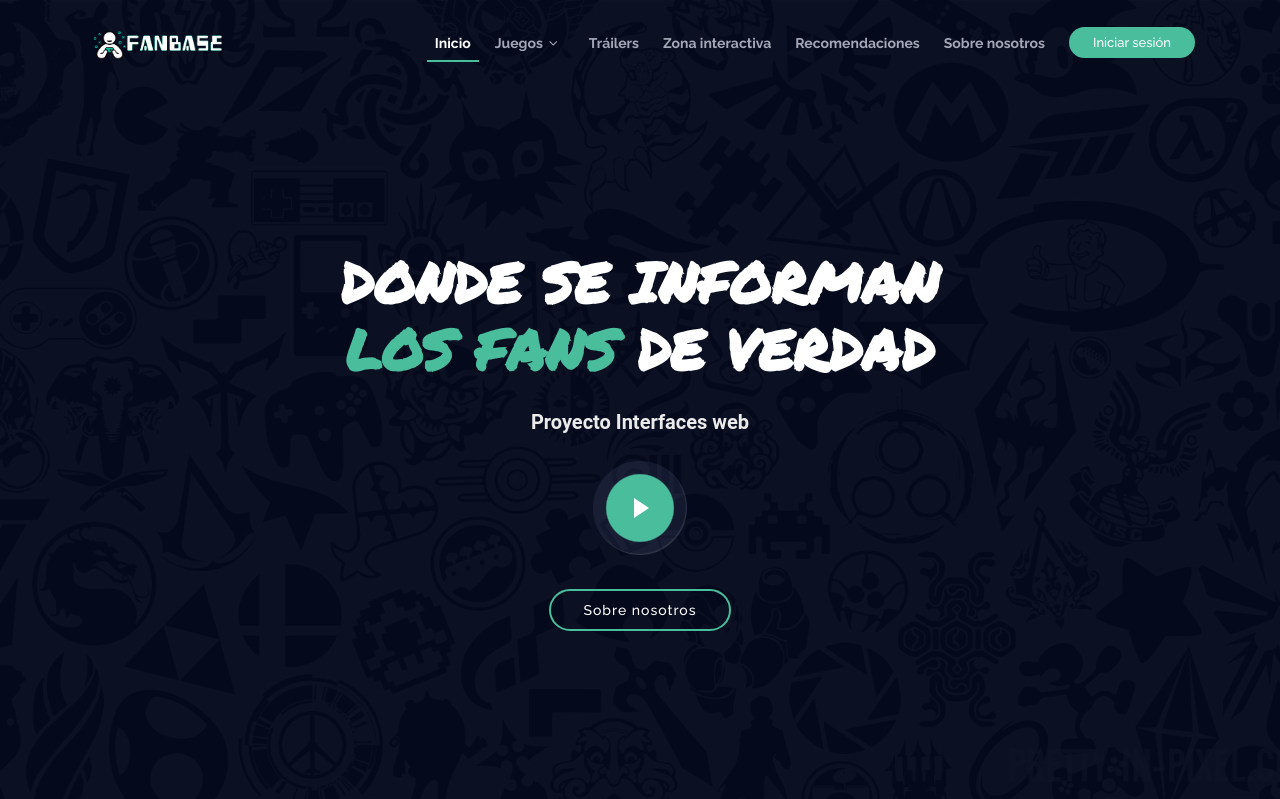
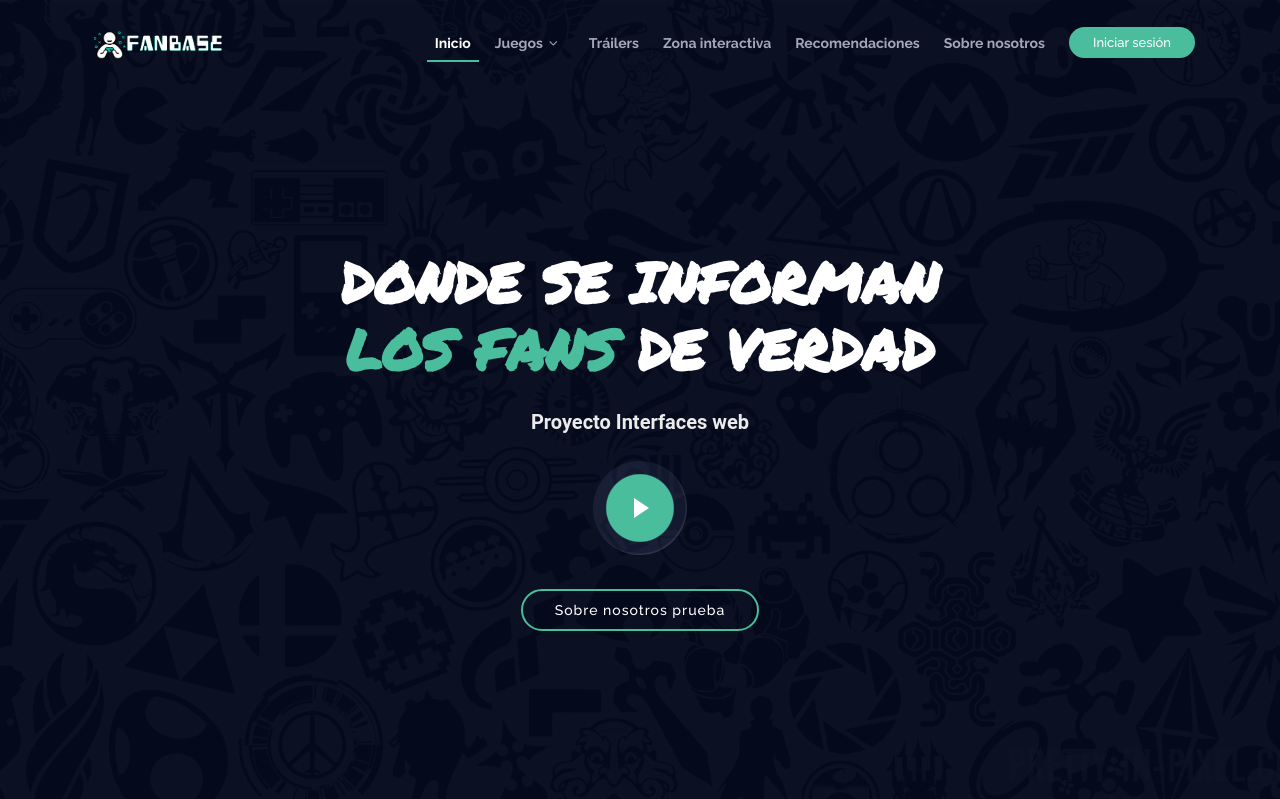
Before and after one commit to JuanjoAs/fanbase, a PHP site: page / in a window 1280 px wide. Shown: the top 799 px of the page. Run offline with PHP 8.4, Linux system fonts and the light colour scheme.

Commit message:
probando
jjeje

```diff
--- a/miniphp/index.php
+++ b/miniphp/index.php
@@ -21,7 +21,7 @@
       <p class="mb-4 pb-0">Proyecto Interfaces web</p>
       <a href="https://www.youtube.com/watch?v=vzHrjOMfHPY" class="venobox play-btn mb-4" data-vbtype="video"
         data-autoplay="true"></a>
-      <a href="#about" class="about-btn scrollto">Sobre nosotros</a>
+      <a href="#about" class="about-btn scrollto">Sobre nosotros prueba</a>
     </div>
   </section>
 
```
